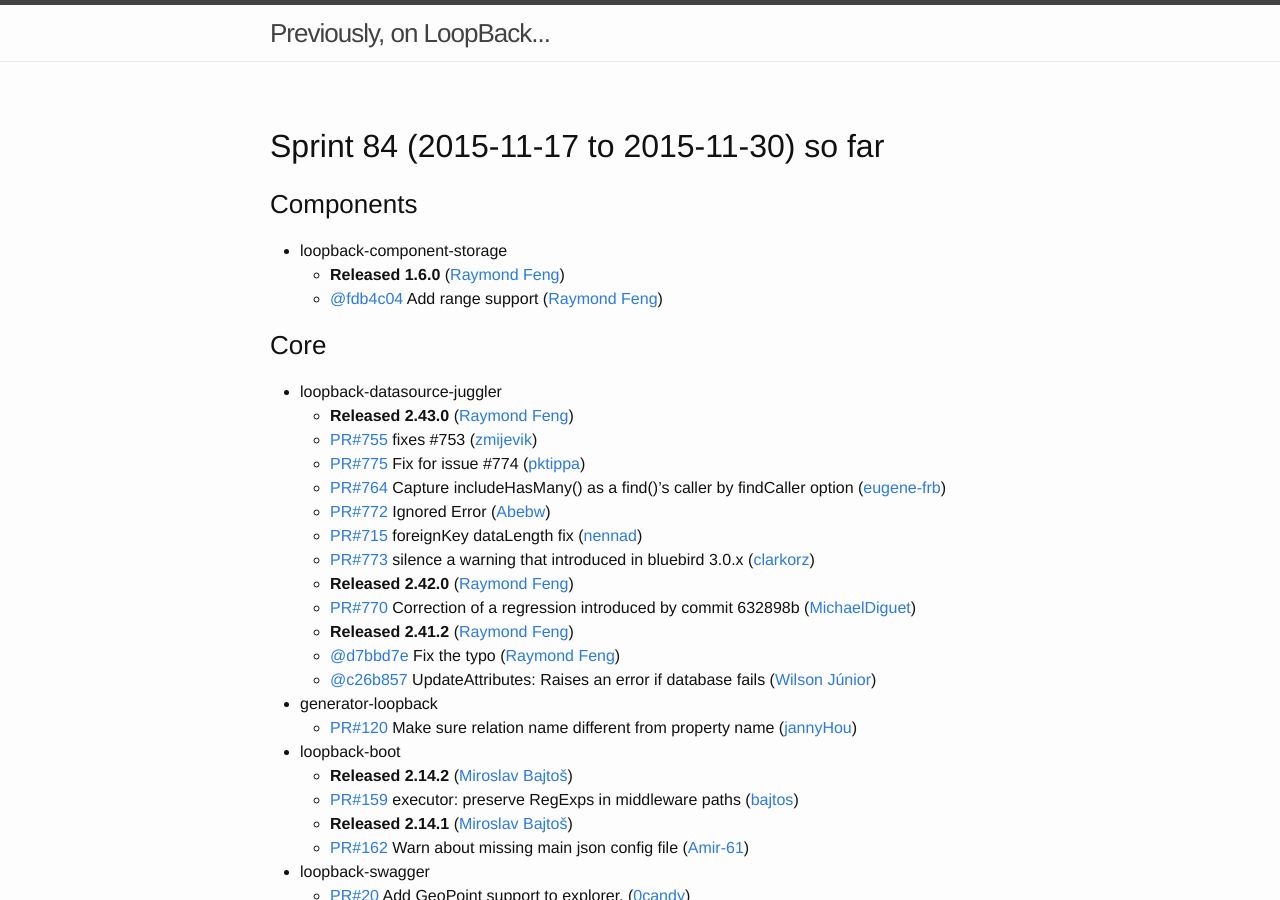
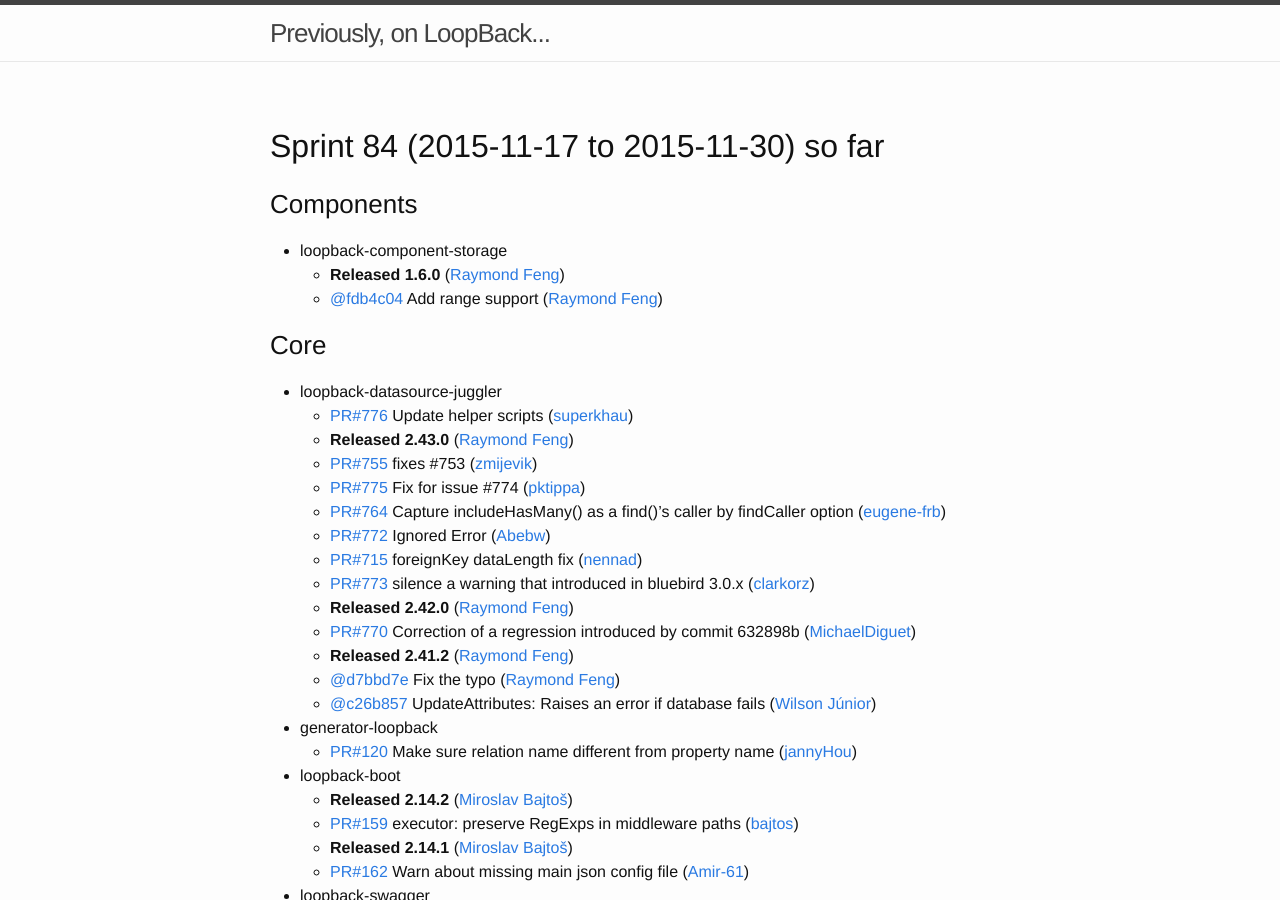
Before and after one commit to strongloop/loopback, a Jekyll site: the page built from index.md, in a window 1280 px wide and 900 px high. Built offline with Jekyll 4.4.1, drawn with Linux system fonts in a browser that asks for light colours.

Commit message:
Update changelog

```diff
--- a/index.md
+++ b/index.md
@@ -11,6 +11,7 @@
 
 ### Core
  * loopback-datasource-juggler
+   * [PR#776](https://github.com/strongloop/loopback-datasource-juggler/pull/776) Update helper scripts ([superkhau](https://github.com/superkhau))
    * **Released 2.43.0** ([Raymond Feng](https://github.com/raymondfeng))
    * [PR#755](https://github.com/strongloop/loopback-datasource-juggler/pull/755) fixes #753 ([zmijevik](https://github.com/zmijevik))
    * [PR#775](https://github.com/strongloop/loopback-datasource-juggler/pull/775) Fix for issue #774 ([pktippa](https://github.com/pktippa))
```
